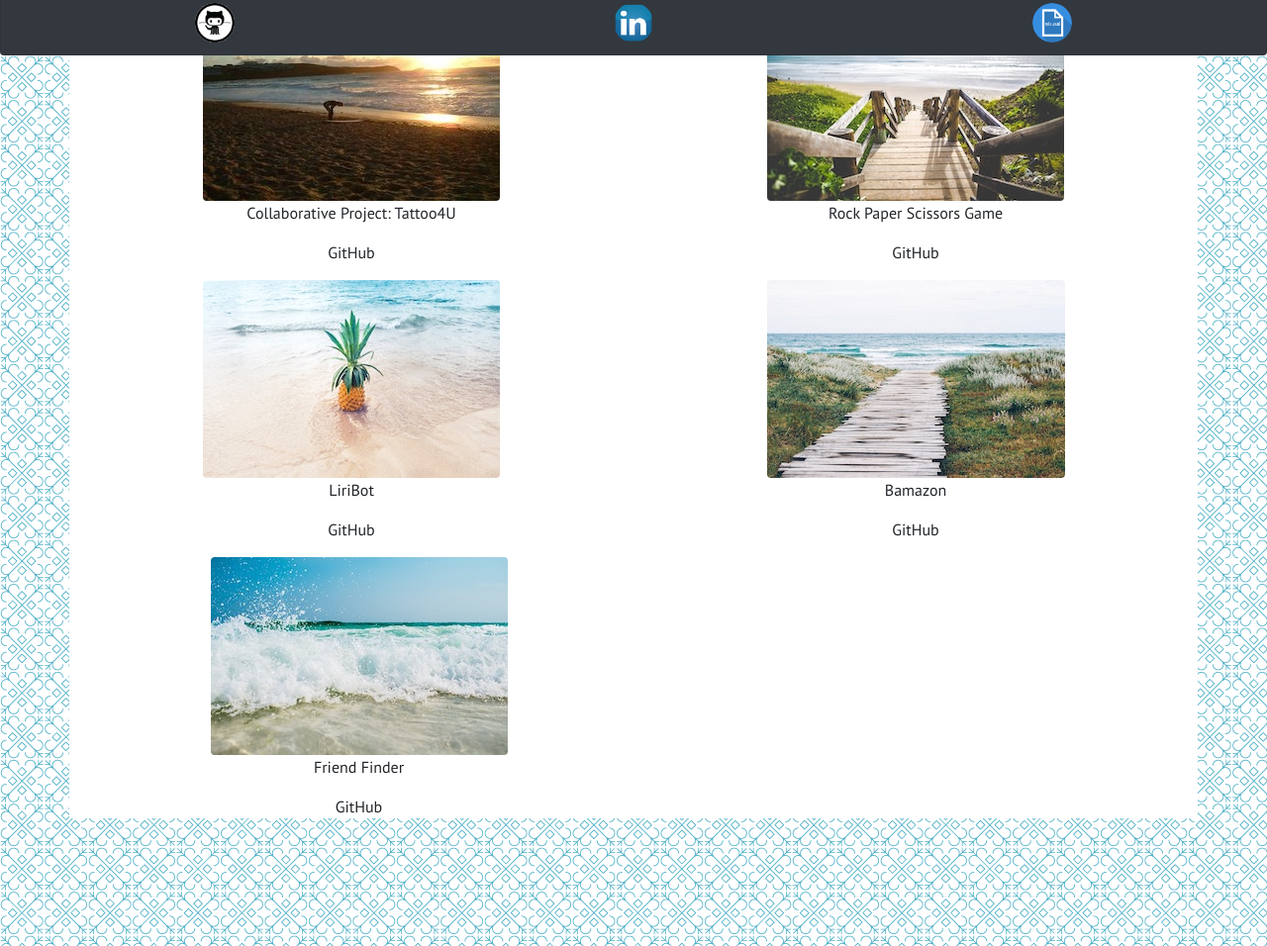
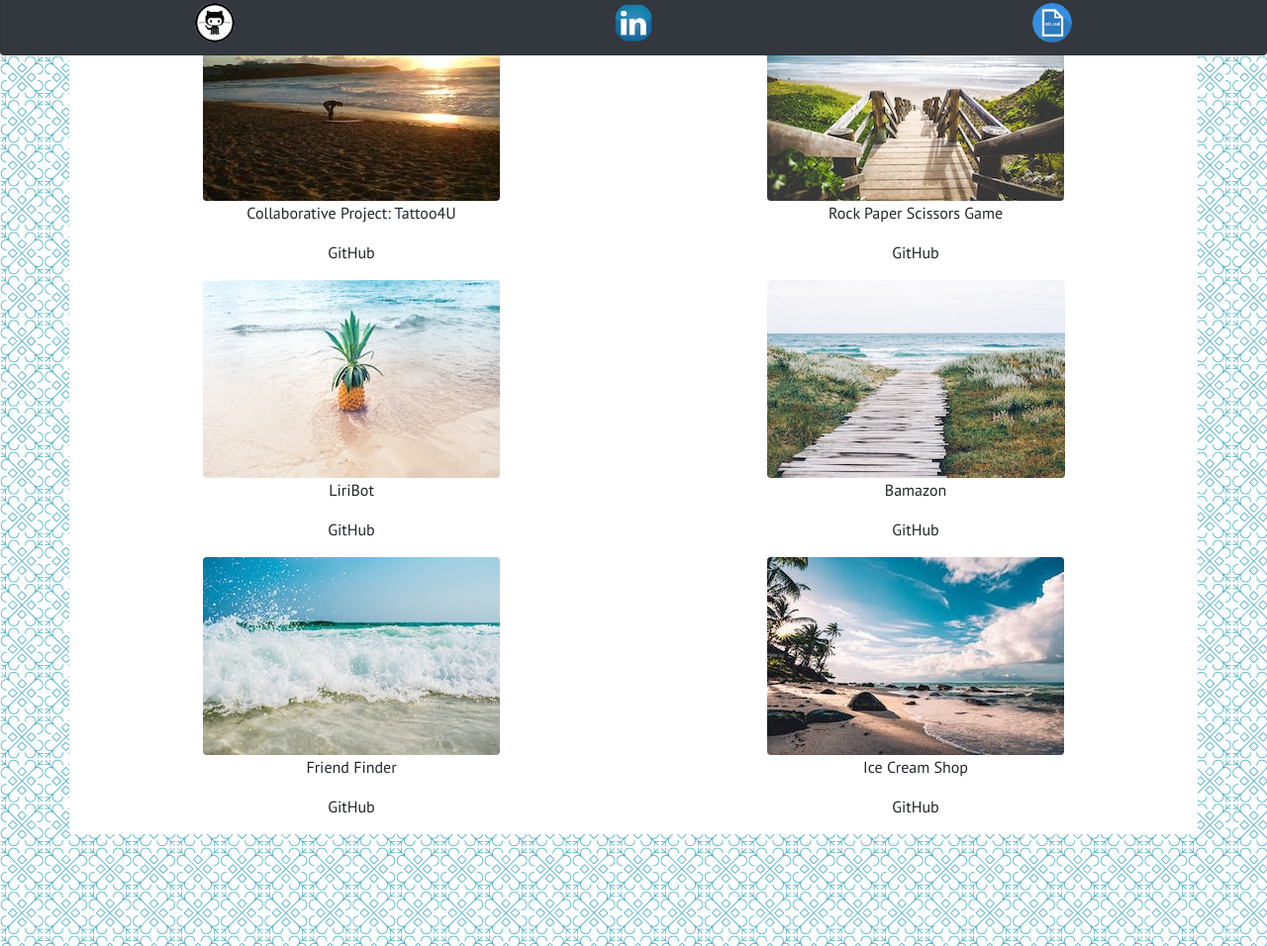
Before and after one commit to atamboli4718/Bootstrap-Portfolio, a plain HTML site: page portfolio.html in a window 1280 px wide. Shown: the part 744-1700 px from the top of the page at 99% size. Drawn offline with nearby package versions, Linux system fonts and the light colour scheme.

Commit message:
added ice cream shop

```diff
--- a/portfolio.html
+++ b/portfolio.html
@@ -145,6 +145,7 @@
                     </div>
                 </div>
             </div>
+            <div class="row">
                 <div class="col-sm-6" id="box-search">
                     <div class="thumbnail text-center">
                         <a href='https://agile-badlands-90567.herokuapp.com/' target='_blank'><img
@@ -154,6 +155,19 @@
                             <a href='https://github.com/atamboli4718/FriendFinder' target='_blank'>
                                 <p>GitHub</p>
                             </a>
+                        </div>
+                    </div>
+                </div>
+                <div class="col-sm-6" id="box-search">
+                    <div class="thumbnail text-center">
+                        <a href='https://stormy-badlands-60274.herokuapp.com/' target='_blank'><img
+                                src="assets/images/portfolio10img.jpg" alt="img9" class="img-responsive rounded"></a>
+                        <div class="caption">
+                            <p>Ice Cream Shop</p>
+                            <a href='https://github.com/atamboli4718/icecream' target='_blank'>
+                                <p>GitHub</p>
+                            </a>
+                        </div>
                     </div>
                 </div>
             </div>
```
Also changed, not shown: assets/images/ice-cream.png (added). Lines whose indentation alone changed are shown as unchanged.
